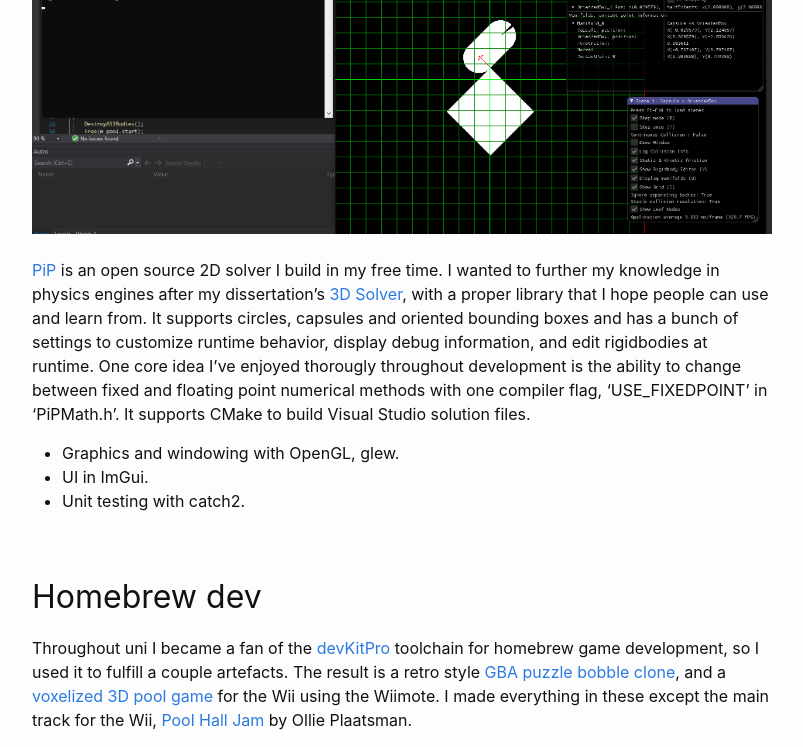
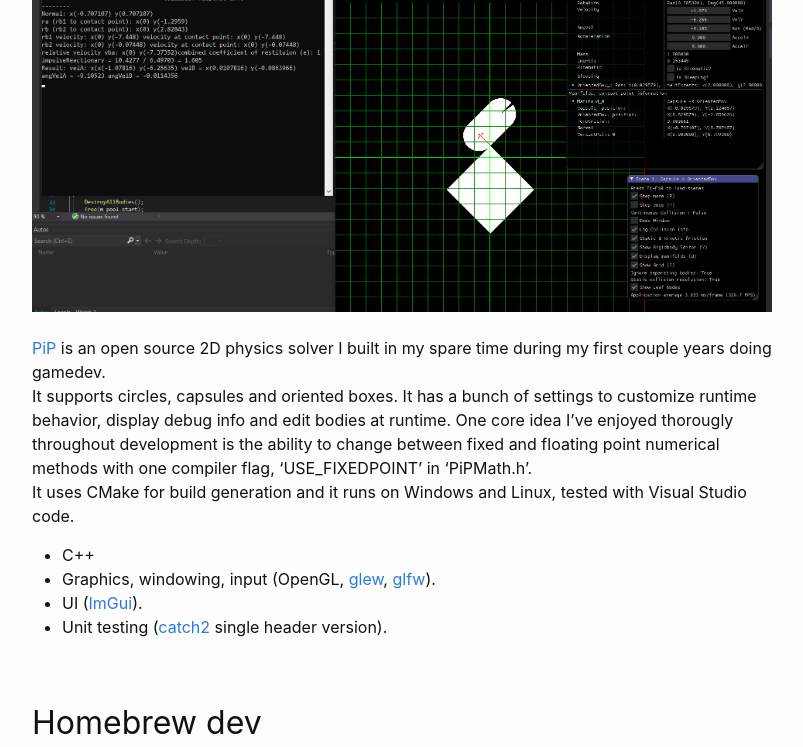
Before and after one commit to JavierDega/javierdega.github.io, a Jekyll site: the page built from personal.markdown, in a window 1280 px wide and 1400 px high, scrolled down 394 px. Shown: the top 747 px of the window, without its empty margins (238-1041 px from the left). Built offline with Jekyll 4.4.1, drawn with Linux system fonts in a browser that asks for light colours; some of the changed text lies outside the part shown; grey boxes are pictures that could not be loaded.

Commit message:
Update and testing pic float

```diff
--- a/_config.yml
+++ b/_config.yml
@@ -1,4 +1,4 @@
-title: Javier Dieguez - Developer Portfolio
+title: Javier Dieguez - folio
 author:
   name: Javier Dieguez Ladron de Guevara
   email: javierillo20122012@gmail.com
--- a/personal.markdown
+++ b/personal.markdown
@@ -3,38 +3,38 @@ layout: page
 title: Personal
 permalink: /personal/
 ---
+
+I've done several smaller things throughout the years, some of which are probably hinted at on my [youtube channel](https://www.youtube.com/channel/UCvBTH-OXl4d4M_MIVpegrpQ), but I consider these my highlights, hope you enjoyed!
+
 ## [PiP - 2D Physics Solver](https://github.com/JavierDega/PiP)
 <img style="float: middle;" src="../assets/PiPScreenGrab.png" alt="PiP" title="PiP">
 <br/>
 <br/>
-[PiP](https://github.com/JavierDega/PiP) is an open source 2D solver I build in my free time. I wanted to further my knowledge in physics engines after my dissertation's
-[3D Solver](https://github.com/JavierDega/DX_3DPhysics), with a proper library that I hope people can use and learn from.
-It supports circles, capsules and oriented bounding boxes and has a bunch of settings to customize runtime behavior, display debug
-information, and edit rigidbodies at runtime. One core idea I've enjoyed thorougly throughout development is the ability to change between
-fixed and floating point numerical methods with one compiler flag, 'USE_FIXEDPOINT' in 'PiPMath.h'. It supports CMake to build Visual Studio
-solution files.
-- Graphics and windowing with OpenGL, glew.
-- UI in ImGui.
-- Unit testing with catch2.
+[PiP](https://github.com/JavierDega/PiP) is an open source 2D physics solver I built in my spare time during my first couple years doing gamedev.
+It supports circles, capsules and oriented boxes. It has a bunch of settings to customize runtime behavior, display debug
+info and edit bodies at runtime. One core idea I've enjoyed thorougly throughout development is the ability to change between
+fixed and floating point numerical methods with one compiler flag, 'USE_FIXEDPOINT' in 'PiPMath.h'.
+It uses CMake for build generation and it runs on Windows and Linux, tested with Visual Studio code.
+- C++
+- Graphics, windowing, input (OpenGL, [glew](http://glew.sourceforge.net/), [glfw](https://www.glfw.org/)).
+- UI ([ImGui](https://github.com/ocornut/imgui)).
+- Unit testing ([catch2](https://github.com/catchorg/Catch2) single header version).
 
 ## Homebrew dev
-Throughout uni I became a fan of the [devKitPro](https://devkitpro.org/) toolchain for homebrew game development, so I used it to fulfill a couple artefacts.
-The result is a retro style [GBA puzzle bobble clone](https://github.com/JavierDega/Gba-Puzzle-Bobble), and a
-[voxelized 3D pool game](https://github.com/JavierDega/VoxelPool_Wii) for the Wii using the Wiimote. I made everything in these except the main
-track for the Wii, [Pool Hall Jam](https://soundcloud.com/omnidigital/pool-hall-jam) by Ollie Plaatsman.
+Throughout uni I became a fan of the [devKitPro](https://devkitpro.org/) toolchain for homebrew game development, so I used it to create a couple artefacts.
+The result is a retro styled [GBA puzzle bobble clone](https://github.com/JavierDega/Gba-Puzzle-Bobble), and a
+[voxel based 3D pool game](https://github.com/JavierDega/VoxelPool_Wii) for the Wii using the Wiimote's motion controls.
+I made everything for these except the main track for the Wii, [Pool Hall Jam](https://soundcloud.com/omnidigital/pool-hall-jam) by Ollie Plaatsman from [omni-digital technologies](https://www.omnidigitaltechnologies.co.uk/).
 
 <iframe width="702" height="395" src="https://www.youtube.com/embed/nBaU7Xpso-Q" frameborder="0" allow="accelerometer; autoplay; clipboard-write; encrypted-media; gyroscope; picture-in-picture" allowfullscreen></iframe>
+<br/>
 <iframe width="702" height="395" src="https://www.youtube.com/embed/_IwZnQj_zqE" frameborder="0" allow="accelerometer; autoplay; clipboard-write; encrypted-media; gyroscope; picture-in-picture" allowfullscreen></iframe>
 <br/>
-With these I leanred various things, such as:
+They taught me various things, such as:
 - .obj model parsing.
-- Lighting / graphics with OpenGL ES based APIs (GX is the graphics framework for Wii / Gamecube).
+- Lighting / graphics with OpenGL ES based APIs (GX is the graphics library for Wii / Gamecube).
 - Plugging in assembly code to your C code (GBA uses ARM Assembly THUMB2 for some recurring functions).
 - Game physics.
 
 I wrote a devlog on the GBA game 'Haunted Bobble' [here](https://javierdega.github.io/junk/2018/09/01/Hexagonal-Grids!-A-Puzzle-Bobble-Tutorial.html).
-You can run both games by plugging in the appropriate output file in the repository (.gba, .dol) into your emulator of choice, as running it on hardware would not
-be legal!
-
-I've done other smaller things throughout the years, which are probably hinted at on my [youtube channel](https://www.youtube.com/channel/UCvBTH-OXl4d4M_MIVpegrpQ),
-but I consider these my highlights, hope you enjoyed!
+You can run both games by plugging in the appropriate output file in the repository (.gba, .dol) into your emulator of choice, as running it on hardware would not be legal!
--- a/professional.markdown
+++ b/professional.markdown
@@ -4,9 +4,6 @@ title: Professional
 permalink: /professional/
 ---
 <html>
-  <head>
-    <title>Javier Dieguez's CV</title>
-  </head>
   <body>
     <p><a href="../assets/CV.pdf">Find my CV here</a></p>
   </body>
@@ -14,39 +11,59 @@ permalink: /professional/
 
 ## Freelance (April 2021 - Present)
 
-I have done freelance development work since april 2021, taking part in different projects, from full stack web work to gamedev both in Unity and Unreal Engine.
+I have taken freelance dev work since april 2021, taking part in different projects, from full stack web work to gamedev both in Unity and Unreal Engine.
 
-### [Omni Digital technologies](https://www.omnidigitaltechnologies.co.uk/)
+### [Talentum Digital](https://talentumdigital.com/) - [Ku Cycle](https://www.ku-cycle.com/) Site (July - October 2021) - Full Stack Developer
 
-Ollie Plaatsman, founder of omni-digital technologies, has been a friend of mine since university, and we have collaborated on numerous little games as a hobby (for example, hes made the music for my homebrew wii game!); As time went on, we started collaborating on more fully fledged games.
+Talentum is an online marketing agency based in Madrid. They contracted me as a full stack developer to finish the online shop for one of their clients, Netherlands based triathlon bikes seller [KuCycle](https://www.ku-cycle.com/), in a team of 2 devs.
+We used wordpress along with many inherited plugins, namely WooCommerce for store integration. This entailed php code for backend and queries on a mySQL database, along with html5 and javascript for frontend layout and visual logic (accordions, dropdowns, ..), following the [wordpress template architecture](https://wphierarchy.com/).
 
-### [Psycasso](https://www.omnidigitaltechnologies.co.uk/psycasso)
+<img style="float: middle;" src="../assets/kucycle.png" alt="kucycle" title="kucycle">
+<br/>
 
-I'm one of the lead coders in 'Psycasso: A Disturbinly Creative Adventure'
+### [Omni Digital technologies](https://www.omnidigitaltechnologies.co.uk/) - Game Developer
 
-#### [Awaken Alone](https://www.omnidigitaltechnologies.co.uk/awakenalone)
+Ollie Plaatsman, founder of omni-digital technologies, has been a friend of mine since university, and we have collaborated on numerous little games as a hobby (for example, hes made the music for my [homebrew wii](https://www.youtube.com/watch?v=_IwZnQj_zqE) game!); As time went on, we started collaborating on more fully fledged games.
 
-Point & click adventure game in the style of old classics like 'Thimbleweed Park'. Wake up as the sole survivor of a space ship and piece together what happened by solving puzzles and interacting, wrangling together various items.
+#### [Psycasso](https://www.omnidigitaltechnologies.co.uk/psycasso) (April 2021 - Present)
+
+<img style="float: middle;" src="../assets/psycasso.png" alt="psycasso" title="psycasso">
+<br/>
+I'm one of the lead coders in 'Psycasso: A Disturbingly Creative Adventure', working on experimental gameplay elements of the core project. As a team lead, I wrote the architecture for key game systems and maintain its documentation; I consult with other devs to make sure these systems interact correctly and the development workflow remains fluid, as well as mentor when someone needs to take up tasks in a different area.
+We work in Unity.
+
+#### [Awaken Alone](https://www.omnidigitaltechnologies.co.uk/awakenalone) (September - October 2020)
+
+Retro styled point & click adventure game like Thimbleweed Park, Maniac Mansion,... Made in UE4.
+
+<img style="float: middle;" src="../assets/awakenalone.png" alt="aa" title="aa" width="350">
+<img style="float: middle;" src="../assets/awakenalone2.png" alt="aa" title="aa" width="350">
+<br/>
+
+As an assisting coder, I came in to help implement common item interactions (Look, pick up, use, open, combine,..) in blueprint code and fill in the interaction dialogue for the hundreds of items in the spec.
 
 <iframe width="702" height="395" src="https://www.youtube.com/embed/5Zbs8JyTVhM" frameborder="0" allow="accelerometer; autoplay; clipboard-write; encrypted-media; gyroscope; picture-in-picture" allowfullscreen></iframe>
 <br/>
 
-As an assisting coder, I helped implementing the common item interactions (Use, pick up, drop, combine) in blueprint code and filling in the tooltip text for the hundreds of items in the spec.
+Wake up as the sole survivor of "Artemis Agroterra III" and piece together what happened by solving puzzles, interacting and wrangling together various items.
 
 <iframe width="702" height="395" src="https://www.youtube.com/embed/aiiAYbPAASs" frameborder="0" allow="accelerometer; autoplay; clipboard-write; encrypted-media; gyroscope; picture-in-picture" allowfullscreen></iframe>
 <br/>
 
-Awaken Alone is out as a prototype on [itch.io](https://omni-digital.itch.io/awakenalone) and Google Play Store.
+Awaken Alone is out as a prototype on [itch.io](https://omni-digital.itch.io/awakenalone), we're currently fixing the previous Android version after an API update made it break Google Play Store's TRCs.
 
 ## [Climax Studios](https://www.climaxstudios.com/) (May 2019 - April 2021) - Coder
-I have taken part in several small scale codevelopment teams, contributing
-to AAA projects.
-I started writing multiplayer code for [Returnal](https://www.youtube.com/watch?v=90njPwI8xNs), accomodating
-various features for a networked environment (May 2019 - June 2020).
+
+I have taken part in several small scale codevelopment teams, contributing to AAA projects.
+I started writing multiplayer code for [Returnal](https://www.youtube.com/watch?v=90njPwI8xNs), accomodating gameplay features for a networked environment (May 2019 - June 2020).
+
 <iframe width="702" height="395" src="https://www.youtube.com/embed/ov4fJmGCsZM" frameborder="0" allow="accelerometer; autoplay; clipboard-write; encrypted-media; gyroscope; picture-in-picture" allowfullscreen></iframe>
 <br/>
+
 I was then moved to help [Destruction All Stars](https://www.youtube.com/watch?v=nNO1k5NCDOk&ab_channel=PlayStation)
 achieve a standard of accessibility features expected on Sony's platform (July 2020 - October 2020).
+
 <iframe width="702" height="395" src="https://www.youtube.com/embed/6kP3G5vO49A" frameborder="0" allow="accelerometer; autoplay; clipboard-write; encrypted-media; gyroscope; picture-in-picture" allowfullscreen></iframe>
 <br/>
+
 Then I came back on Returnal to bring in those same accessibility standards before launch (October 2020 - April 2021), making the game more approachable for all audiences.
```
Also changed, not shown: index.markdown (+7 -6 lines), assets/awakenalone.png (added), assets/awakenalone2.png (added), assets/kucycle.png (added).
